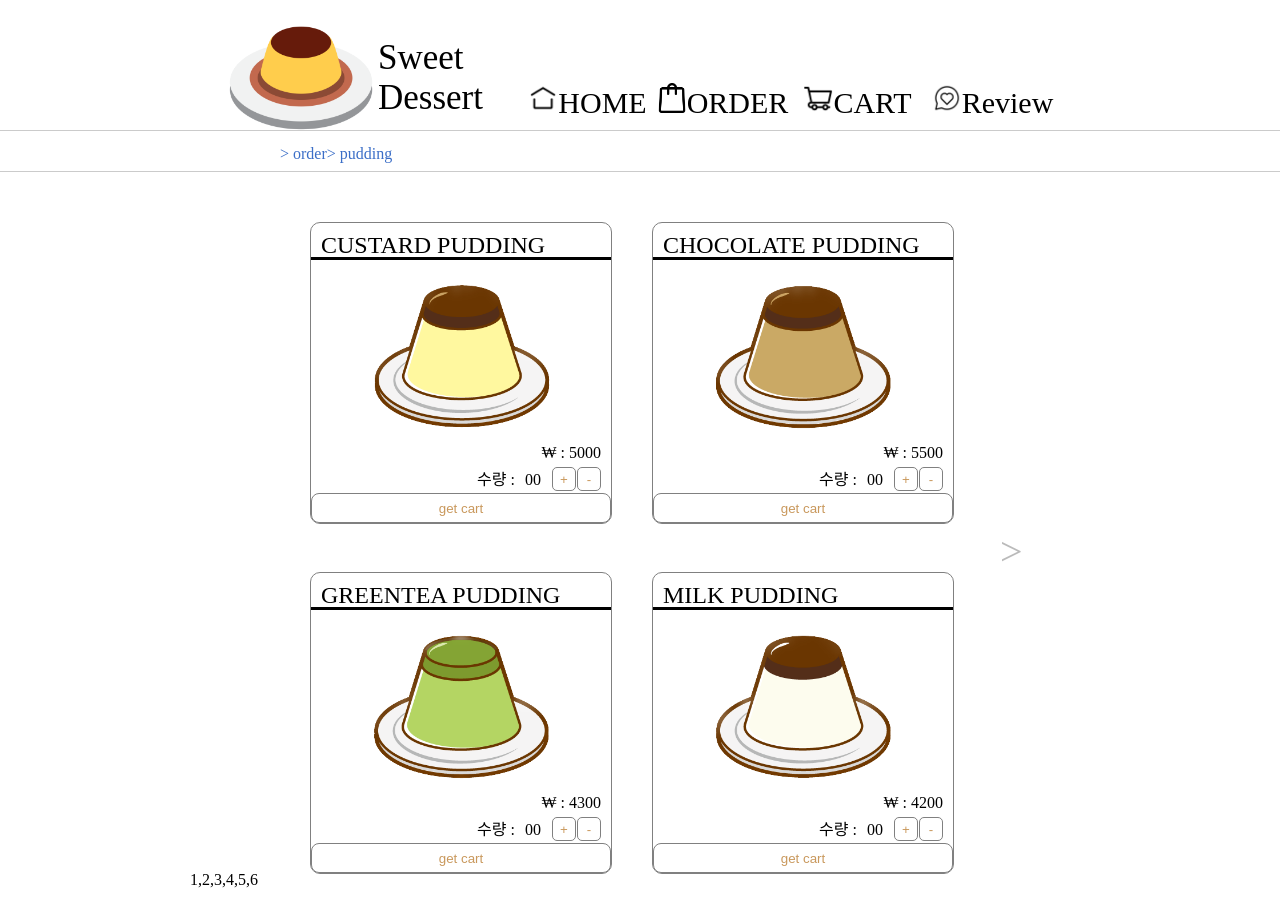
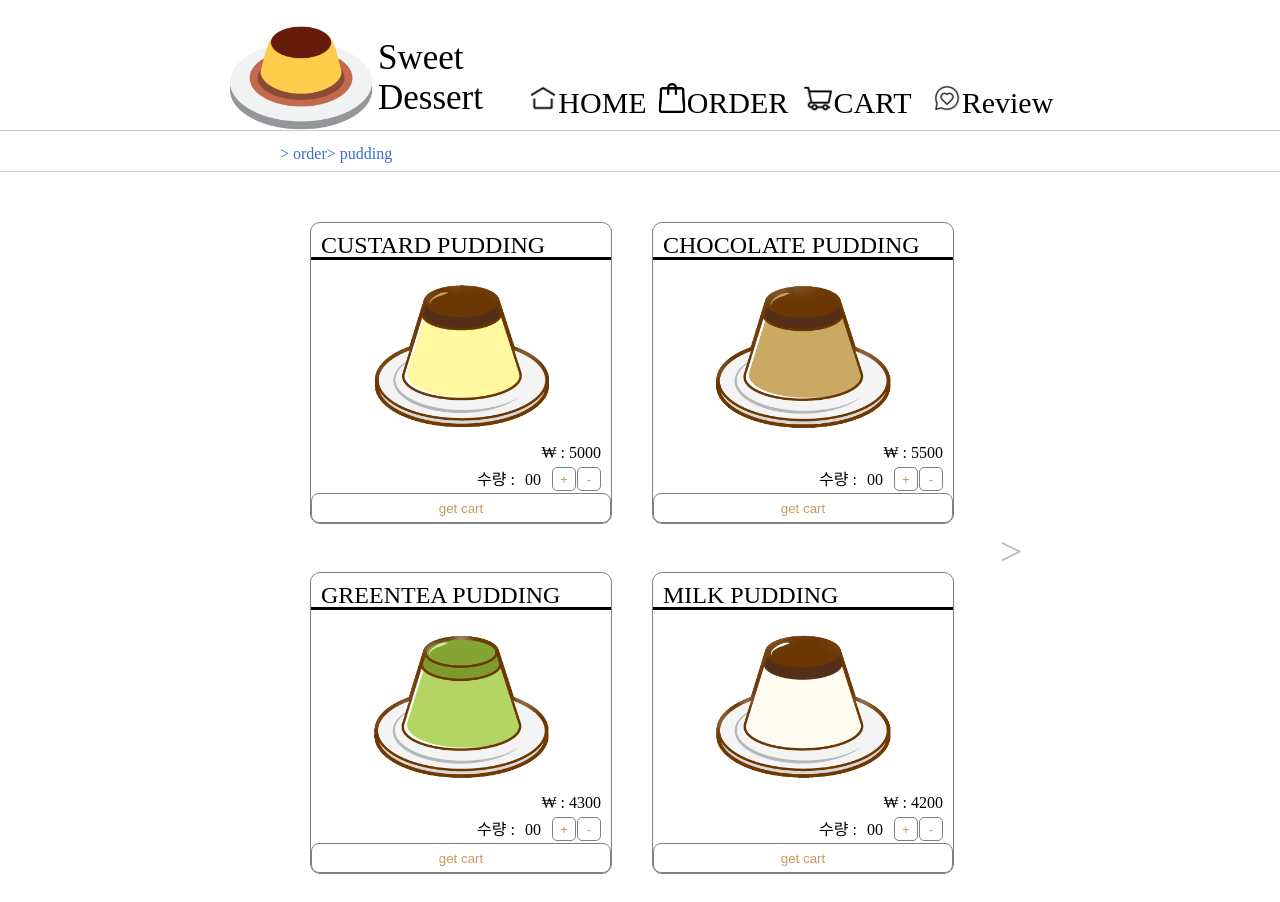
Before and after one commit to kkh0603/sweet-dessert, a React (Create React App) app: page /home in a window 1280 px wide. Both pictures are taken after a click on the item "ORDER". Built offline with nearby package versions, Linux system fonts and the light colour scheme.

Commit message:
middle save

```diff
--- a/src/components/main/order_component/Order.tsx
+++ b/src/components/main/order_component/Order.tsx
@@ -46,7 +46,6 @@ export const Order = () => {
         <div className={Styled.order_pagenation}>
           {
           }
-          <div className={`${Styled.carousel} ${Styled.carousel_no}`}> 1,2,3,4,5,6 </div>
         </div>
       </div>
     </React.Fragment>
```
